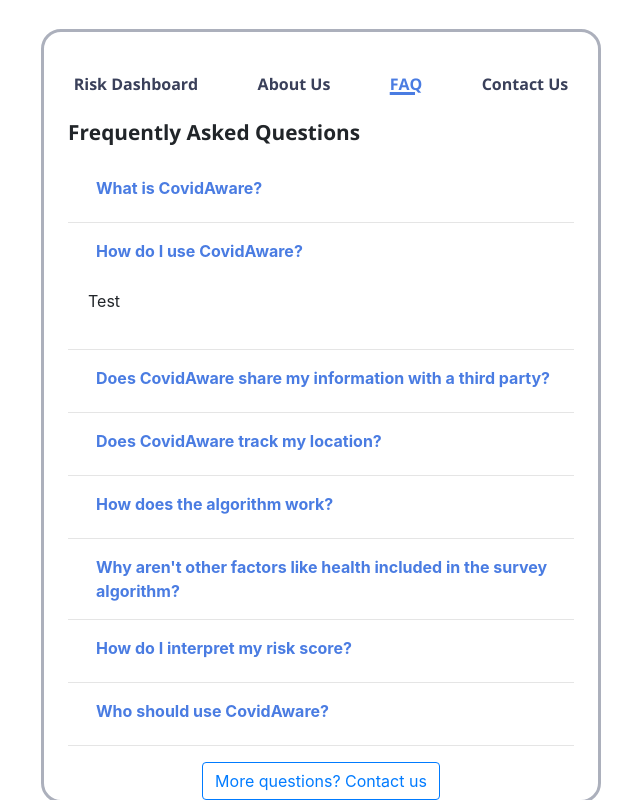
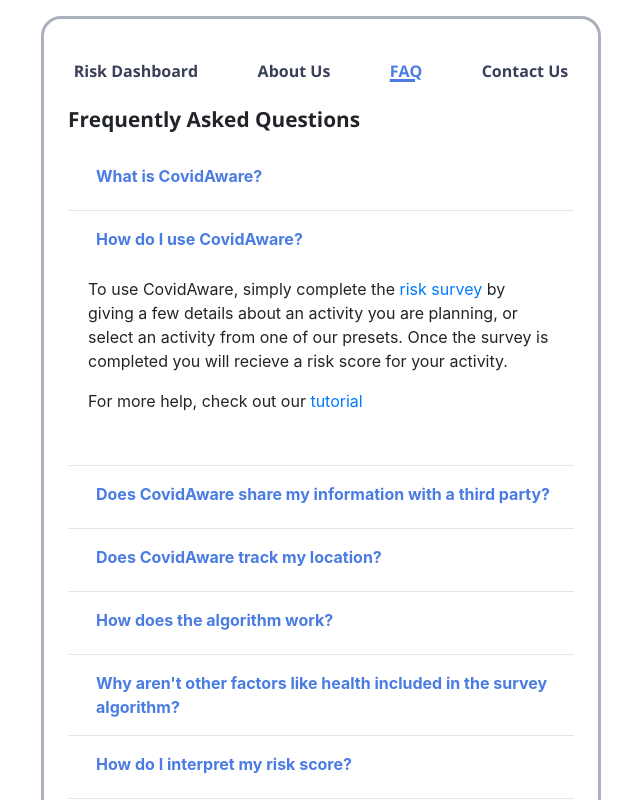
Before and after one commit to RaynyT/COVID-19-Risk-Assessment-Tool, a React (Create React App) app in the folder covrt/: page /faq in a window 1280 px wide. Both pictures are taken after a click on the button "How do I use CovidAware?". Shown: the top 800 px of the page, without its empty margins (319-959 px from the left). Built offline with nearby package versions, Linux system fonts and the light colour scheme; some icons are missing; what react-localization would draw is missing.

Commit message:
Add more information to the FAQ and style

```diff
--- a/covrt/src/components/InfoPage.css
+++ b/covrt/src/components/InfoPage.css
@@ -41,6 +41,9 @@
     justify-content: center;
 }
 
+.more-questions-btn {
+    margin-bottom: 1rem;
+}
 
 @media (min-width: 768px) {
 
--- a/covrt/src/components/InfoPage.js
+++ b/covrt/src/components/InfoPage.js
@@ -11,7 +11,6 @@ import ReactGA from 'react-ga';
 export default function InfoPage() {
     ReactGA.pageview(window.location.pathname + window.location.search);
 
-
     return (
         <div className="info-outer">
             <div className="info-main-container">
@@ -19,22 +18,82 @@ export default function InfoPage() {
                 <div className="info-content">
                     <h1 className="info-title">Frequently Asked Questions</h1>
                     <div>
-                        <Dropdown title="What is CovidAware?" body="Test"/>
-                        <Dropdown title="How do I use CovidAware?" body="Test"/>
+                        <Dropdown
+                            title="What is CovidAware?"
+                            body="CovidAware is your go-to COVID-19 risk assessment tool that calculates the probability of contracting the virus given the type of social activity and the county the activity takes place in."
+                        />
+                        <Dropdown
+                            title="How do I use CovidAware?"
+                            body=
+                            {
+                                <div>
+                                    <p>
+                                        To use CovidAware, simply complete the <Link to="/calculator">risk survey </Link>
+                                        by giving a few details about an activity you are planning, or select an activity from one of our presets. Once the survey is completed you will recieve a risk score for your activity.
+                                    </p>
+                                    <p>
+                                        For more help, check out our <Link to="/get-started">tutorial </Link>
+                                    </p>
+                                </div>
+                            }
+                        />
                         <Dropdown
                             title="Does CovidAware share my information with a third party?"
-                            body="All information that is entered into the risk calculator is kept anonymous and no identifying information is stored. High level summaries of the data gained from the project will be shared with our partners at the University of Washington Information School and the City of Seattle Innovation & Perfomance team, but individual calculator submissions will not be shared."
+                            body={
+                                <div>
+                                    <p>
+                                        All information that is entered into the risk calculator is kept anonymous and no identifying information is stored.
+                                    </p>
+                                    <p>
+                                        High level summaries of the data gained from the project will be shared with our partners at the University of Washington Information School and the City of Seattle Innovation & Perfomance team, but individual calculator submissions will not be shared.
+                                    </p>
+                                </div>
+                            }
                         />
                         <Dropdown
                             title="Does CovidAware track my location?"
-                            body="No. CovidAware does not track your location. The only information about your location that is gathered comes from the State and County input in the risk calculator. This location information is kept anonymous and not attached to any identifying information."
+                            body= {
+                                <div>
+                                    <p>
+                                        No. CovidAware does not track your location.
+                                    </p>
+                                    <p>
+                                        The only information about your location that is gathered comes from the State and County input in the risk calculator. This location information is kept anonymous and not attached to any identifying information.
+                                    </p>
+                                </div>
+                            }
                         />
                         <Dropdown title="How does the algorithm work?" body="Test"/>
-                        <Dropdown title="Why aren't other factors like health included in the survey algorithm?" body="Test"/>
-                        <Dropdown title="How do I interpret my risk score?" body="Test"/>
-                        <Dropdown title="Who should use CovidAware?" body="Test"/>
+                        <Dropdown
+                            title="Why aren't other factors like health included in the survey algorithm?"
+                            body={
+                                <div>
+                                    <p>
+                                        CovidAware focuses on the risk factors in our survey to keep the tool more intuitive and simple without having to ask for personal health information.
+                                    </p>
+                                    <p>
+                                        If you have concerns about how your health affects your covid risk, please consult a healthcare professional.
+                                    </p>
+                                </div>
+                            }
+                        />
+                        <Dropdown title="How do I interpret my risk score?" body="TBD"/>
+                        <Dropdown
+                            title="Who should use CovidAware?"
+                            body=
+                            {
+                                <div>
+                                    <p>
+                                        Everyone is encouraged to use CovidAware.
+                                    </p>
+                                    <p>
+                                        We are piloting with Washington state right now. In the future, we plan to expand nationally with accurate data for all states in the United States
+                                    </p>
+                                </div>
+                            }
+                        />
                     </div>
-                    <div className="horizontal-center">
+                    <div className="horizontal-center more-questions-btn">
                         <Link to="/contact-us" className="btn btn-outline-primary">
                             More questions? Contact us
                         </Link>
```
